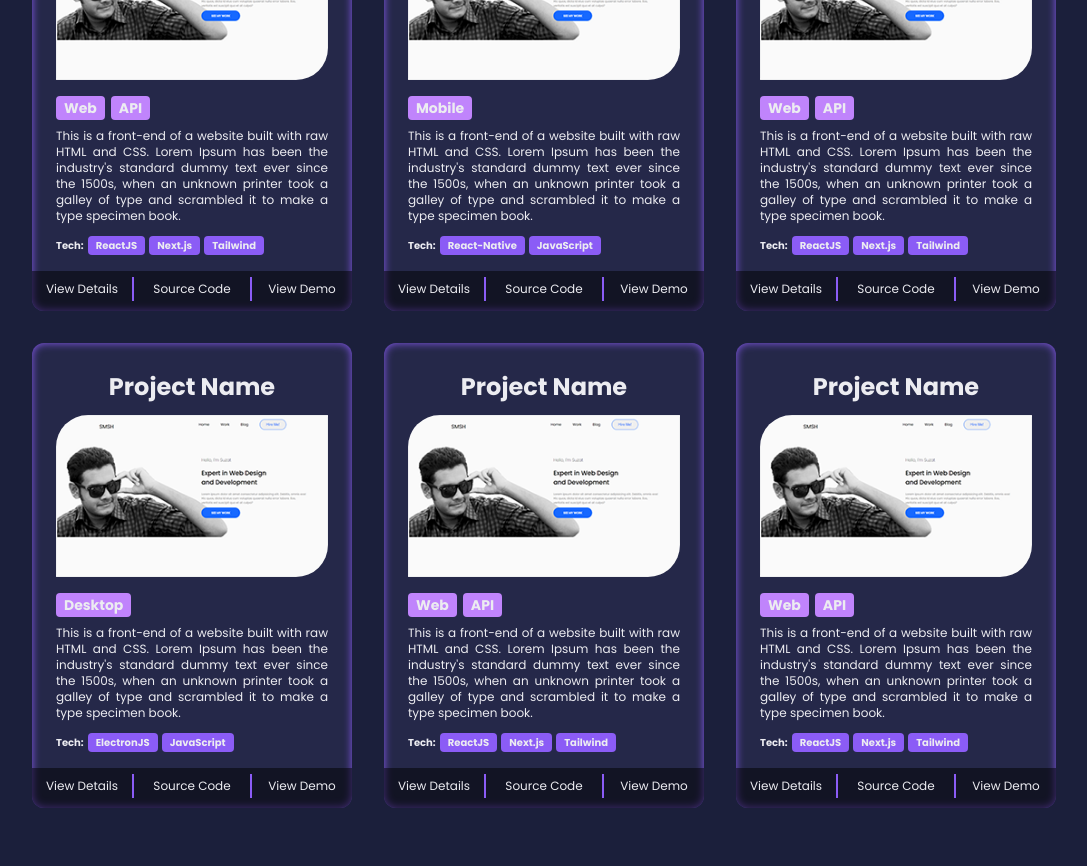
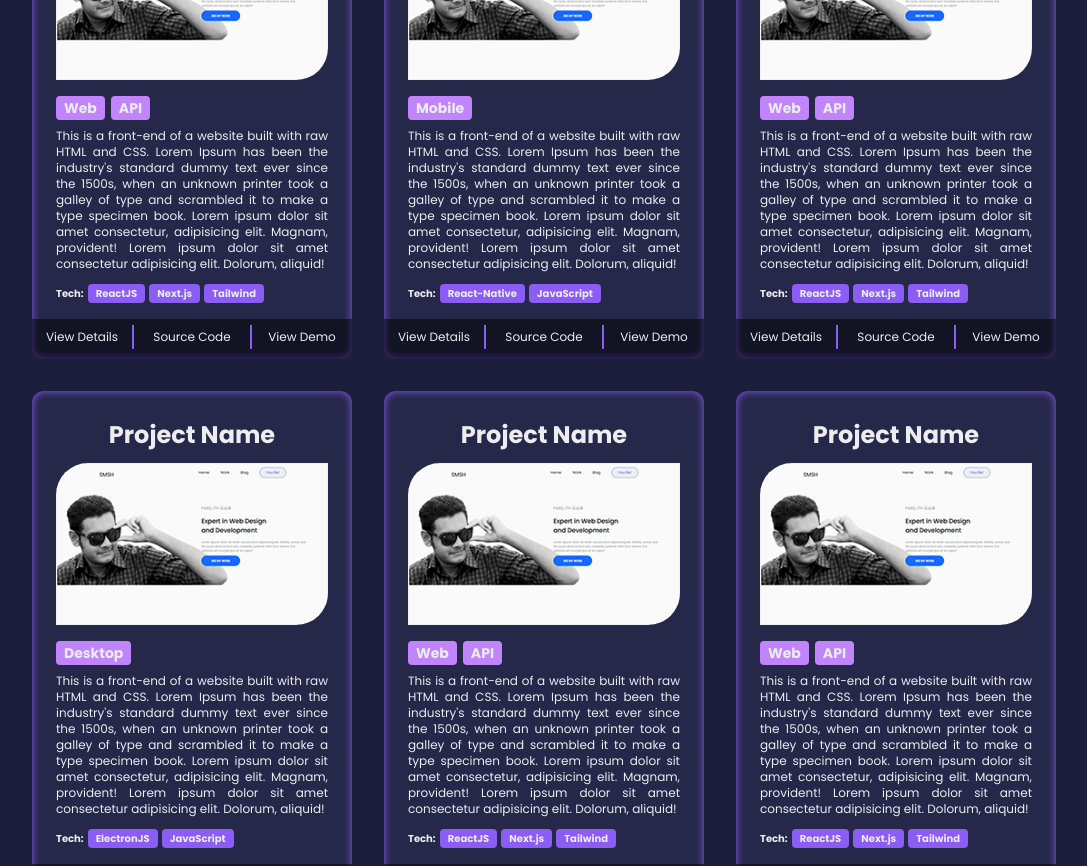
Before and after one commit to smsh119/shuzat-devfolio, a Next.js app: page / in a window 1280 px wide. Shown: the part 1940-2806 px from the top of the page, without its empty margins (96-1183 px from the left). Built offline with nearby package versions, Linux system fonts and the light colour scheme.

Commit message:
restructured projectsData and blogsData

```diff
--- a/components/Blogs/BlogCard.jsx
+++ b/components/Blogs/BlogCard.jsx
@@ -7,7 +7,7 @@ function BlogCard({
   id,
   title,
   description,
-  thumbnailUrl,
+  images,
   author,
   publishDate,
   categories,
@@ -17,7 +17,7 @@ function BlogCard({
     <Link href="/blogs/id">
       <Card>
         <Image
-          src={thumbnailUrl}
+          src={images?.thumbnailUrl}
           alt={`${title} Thumbnail`}
           className="w-full rounded-lg"
           width={320}
--- a/components/Blogs/Blogs.jsx
+++ b/components/Blogs/Blogs.jsx
@@ -9,13 +9,7 @@ function Blogs() {
     >
       <div className="flex flex-wrap justify-center gap-8">
         {blogs?.length > 0 ? (
-          blogs?.map((blog) => (
-            <BlogCard
-              key={blog.id}
-              thumbnailUrl={blog.imageUrls.thumbnailUrl}
-              {...blog}
-            />
-          ))
+          blogs?.map((blog) => <BlogCard key={blog.id} {...blog} />)
         ) : (
           <div>Sorry! No blogs.</div>
         )}
--- a/components/Projects/ProjectCard.jsx
+++ b/components/Projects/ProjectCard.jsx
@@ -4,9 +4,10 @@ import Badge from "../Badge";
 import Card from "../Card";
 
 function ProjectCard({
-  projectName,
-  projectDescription,
-  imgUrl,
+  id,
+  title,
+  description,
+  images,
   sourceCodeUrl,
   demoUrl,
   platforms,
@@ -14,12 +15,12 @@ function ProjectCard({
 }) {
   return (
     <Card>
-      <h2 className="text-2xl font-bold">{projectName}</h2>
+      <h2 className="text-2xl font-bold">{title}</h2>
       <Image
         width={320}
         height={200}
-        src={imgUrl}
-        alt={`${projectName} Thumbnail`}
+        src={images?.thumbnailUrl}
+        alt={`${title} Thumbnail`}
         className="w-full rounded-tl-4xl rounded-br-4xl"
       />
 
@@ -32,12 +33,7 @@ function ProjectCard({
           ))}
       </div>
 
-      <p className="text-justify text-xs">
-        This is a front-end of a website built with raw HTML and CSS. Lorem
-        Ipsum has been the industry's standard dummy text ever since the 1500s,
-        when an unknown printer took a galley of type and scrambled it to make a
-        type specimen book.
-      </p>
+      <p className="text-justify text-xs">{description}</p>
       <div className="flex flex-wrap items-center gap-1">
         <span className="text-[0.5rem] font-bold sm:text-[0.625rem]">
           Tech:
@@ -46,18 +42,22 @@ function ProjectCard({
         {technologies?.length > 0 &&
           technologies.map((tech) => <Badge key={tech}>{tech}</Badge>)}
       </div>
-      <ProjectCardButtons sourceCodeUrl={sourceCodeUrl} demoUrl={demoUrl} />
+      <ProjectCardButtons
+        sourceCodeUrl={sourceCodeUrl}
+        demoUrl={demoUrl}
+        projectId={id}
+      />
     </Card>
   );
 }
 
-function ProjectCardButtons({ sourceCodeUrl, demoUrl }) {
+function ProjectCardButtons({ sourceCodeUrl, demoUrl, projectId }) {
   return (
     <div className="h-4">
       <div className="project-card-buttons-bg absolute bottom-0 left-0 h-10 w-full bg-black opacity-50"></div>
       <div className="project-card-buttons absolute bottom-2.5 left-0 flex w-full items-center justify-around gap-2 text-center">
         <Link
-          href="#"
+          href={`/projects/${projectId}`}
           className="border-primary hover:text-accent grow basis-1 border-r-2 p-1 text-xs transition-transform duration-200 hover:scale-[1.05] hover:font-bold"
         >
           View Details
--- a/data/blogsData.js
+++ b/data/blogsData.js
@@ -4,7 +4,7 @@ export const blogs = [
     title: "Blog Title",
     description:
       "This is a front-end of a website built with raw HTML and CSS. Lorem Ipsum has been the industry's standard dummy text ever since the 1500s, when an unknown printer took a galley of type and scrambled it to make a type specimen book...",
-    imageUrls: {
+    images: {
       thumbnailUrl: "/images/project-thumb-demo.png",
       imageUrls: [
         "/images/project-thumb-demo.png",
@@ -21,7 +21,7 @@ export const blogs = [
     title: "Blog Title 2",
     description:
       "This is a front-end of a website built with raw HTML and CSS. Lorem Ipsum has been the industry's standard dummy text ever since the 1500s, when an unknown printer took a galley of type and scrambled it to make a type specimen book...",
-    imageUrls: {
+    images: {
       thumbnailUrl: "/images/project-thumb-demo.png",
       imageUrls: [
         "/images/project-thumb-demo.png",
@@ -38,7 +38,7 @@ export const blogs = [
     title: "Blog Title 3",
     description:
       "This is a front-end of a website built with raw HTML and CSS. Lorem Ipsum has been the industry's standard dummy text ever since the 1500s, when an unknown printer took a galley of type and scrambled it to make a type specimen book...",
-    imageUrls: {
+    images: {
       thumbnailUrl: "/images/project-thumb-demo.png",
       imageUrls: [
         "/images/project-thumb-demo.png",
--- a/data/projectsData.js
+++ b/data/projectsData.js
@@ -1,10 +1,16 @@
 export const projects = [
   {
     id: "001",
-    projectName: "Project Name",
-    projectDescription:
+    title: "Project Name",
+    description:
       "This is a front-end of a website built with raw HTML and CSS. Lorem Ipsum has been the industry's standard dummy text ever since the 1500s, when an unknown printer took a galley of type and scrambled it to make a type specimen book. Lorem ipsum dolor sit amet consectetur, adipisicing elit. Magnam, provident! Lorem ipsum dolor sit amet consectetur adipisicing elit. Dolorum, aliquid!",
-    imgUrl: "/images/project-thumb-demo.png",
+    images: {
+      thumbnailUrl: "/images/project-thumb-demo.png",
+      imgUrls: [
+        "/images/project-thumb-demo.png",
+        "/images/project-thumb-demo.png",
+      ],
+    },
     sourceCodeUrl: "#",
     demoUrl: "#",
     platforms: ["Web", "API"],
@@ -12,10 +18,16 @@ export const projects = [
   },
   {
     id: "002",
-    projectName: "Project Name",
-    projectDescription:
+    title: "Project Name",
+    description:
       "This is a front-end of a website built with raw HTML and CSS. Lorem Ipsum has been the industry's standard dummy text ever since the 1500s, when an unknown printer took a galley of type and scrambled it to make a type specimen book. Lorem ipsum dolor sit amet consectetur, adipisicing elit. Magnam, provident! Lorem ipsum dolor sit amet consectetur adipisicing elit. Dolorum, aliquid!",
-    imgUrl: "/images/project-thumb-demo.png",
+    images: {
+      thumbnailUrl: "/images/project-thumb-demo.png",
+      imgUrls: [
+        "/images/project-thumb-demo.png",
+        "/images/project-thumb-demo.png",
+      ],
+    },
     sourceCodeUrl: "#",
     demoUrl: "#",
     platforms: ["Mobile"],
@@ -23,10 +35,16 @@ export const projects = [
   },
   {
     id: "003",
-    projectName: "Project Name",
-    projectDescription:
+    title: "Project Name",
+    description:
       "This is a front-end of a website built with raw HTML and CSS. Lorem Ipsum has been the industry's standard dummy text ever since the 1500s, when an unknown printer took a galley of type and scrambled it to make a type specimen book. Lorem ipsum dolor sit amet consectetur, adipisicing elit. Magnam, provident! Lorem ipsum dolor sit amet consectetur adipisicing elit. Dolorum, aliquid!",
-    imgUrl: "/images/project-thumb-demo.png",
+    images: {
+      thumbnailUrl: "/images/project-thumb-demo.png",
+      imgUrls: [
+        "/images/project-thumb-demo.png",
+        "/images/project-thumb-demo.png",
+      ],
+    },
     sourceCodeUrl: "#",
     demoUrl: "#",
     platforms: ["Web", "API"],
@@ -34,10 +52,16 @@ export const projects = [
   },
   {
     id: "004",
-    projectName: "Project Name",
-    projectDescription:
+    title: "Project Name",
+    description:
       "This is a front-end of a website built with raw HTML and CSS. Lorem Ipsum has been the industry's standard dummy text ever since the 1500s, when an unknown printer took a galley of type and scrambled it to make a type specimen book. Lorem ipsum dolor sit amet consectetur, adipisicing elit. Magnam, provident! Lorem ipsum dolor sit amet consectetur adipisicing elit. Dolorum, aliquid!",
-    imgUrl: "/images/project-thumb-demo.png",
+    images: {
+      thumbnailUrl: "/images/project-thumb-demo.png",
+      imgUrls: [
+        "/images/project-thumb-demo.png",
+        "/images/project-thumb-demo.png",
+      ],
+    },
     sourceCodeUrl: "#",
     demoUrl: "#",
     platforms: ["Desktop"],
@@ -45,10 +69,16 @@ export const projects = [
   },
   {
     id: "005",
-    projectName: "Project Name",
-    projectDescription:
+    title: "Project Name",
+    description:
       "This is a front-end of a website built with raw HTML and CSS. Lorem Ipsum has been the industry's standard dummy text ever since the 1500s, when an unknown printer took a galley of type and scrambled it to make a type specimen book. Lorem ipsum dolor sit amet consectetur, adipisicing elit. Magnam, provident! Lorem ipsum dolor sit amet consectetur adipisicing elit. Dolorum, aliquid!",
-    imgUrl: "/images/project-thumb-demo.png",
+    images: {
+      thumbnailUrl: "/images/project-thumb-demo.png",
+      imgUrls: [
+        "/images/project-thumb-demo.png",
+        "/images/project-thumb-demo.png",
+      ],
+    },
     sourceCodeUrl: "#",
     demoUrl: "#",
     platforms: ["Web", "API"],
@@ -56,13 +86,23 @@ export const projects = [
   },
   {
     id: "006",
-    projectName: "Project Name",
-    projectDescription:
+    title: "Project Name",
+    description:
       "This is a front-end of a website built with raw HTML and CSS. Lorem Ipsum has been the industry's standard dummy text ever since the 1500s, when an unknown printer took a galley of type and scrambled it to make a type specimen book. Lorem ipsum dolor sit amet consectetur, adipisicing elit. Magnam, provident! Lorem ipsum dolor sit amet consectetur adipisicing elit. Dolorum, aliquid!",
-    imgUrl: "/images/project-thumb-demo.png",
+    images: {
+      thumbnailUrl: "/images/project-thumb-demo.png",
+      imgUrls: [
+        "/images/project-thumb-demo.png",
+        "/images/project-thumb-demo.png",
+      ],
+    },
     sourceCodeUrl: "#",
     demoUrl: "#",
     platforms: ["Web", "API"],
     technologies: ["ReactJS", "Next.js", "Tailwind"],
   },
 ];
+
+export const getProject = (id) => {
+  return projects.find((proj) => proj.id === id);
+};
```
